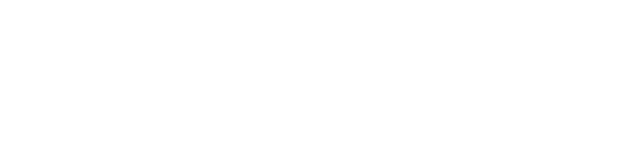
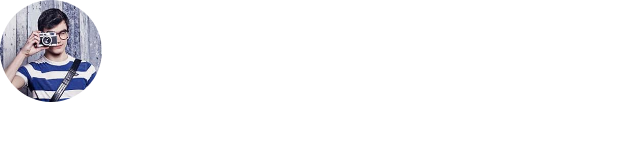
Before and after one commit to js-tasks-ru/htmlcss-20220317_evg-a-davydov, a website: page 06-lection4/01-avatar/index.html in a window 1280 px wide. Shown: the whole page, without its empty margins (0-640 px from the left). Drawn offline with Linux system fonts and the light colour scheme.

Commit message:
add avatar solution

```diff
--- a/06-lection4/01-avatar/avatar.css
+++ b/06-lection4/01-avatar/avatar.css
@@ -0,0 +1,11 @@
+.avatar {
+    width: 102px;
+    height: 102px;
+    border-radius: 51px;
+    overflow: hidden;
+}
+.avatar__img {
+    width: 100%;
+    height: 100%;
+    object-fit: cover;
+}
--- a/06-lection4/01-avatar/index.html
+++ b/06-lection4/01-avatar/index.html
@@ -6,6 +6,12 @@
         <link rel="stylesheet" href="./avatar.css">
     </head>
     <body>
-
+        <div class="avatar">
+            <img
+                class="avatar__img"
+                src="public/avatar-200.jpg"
+                alt="avatar"
+            >
+        </div>
     </body>
 </html>
```
